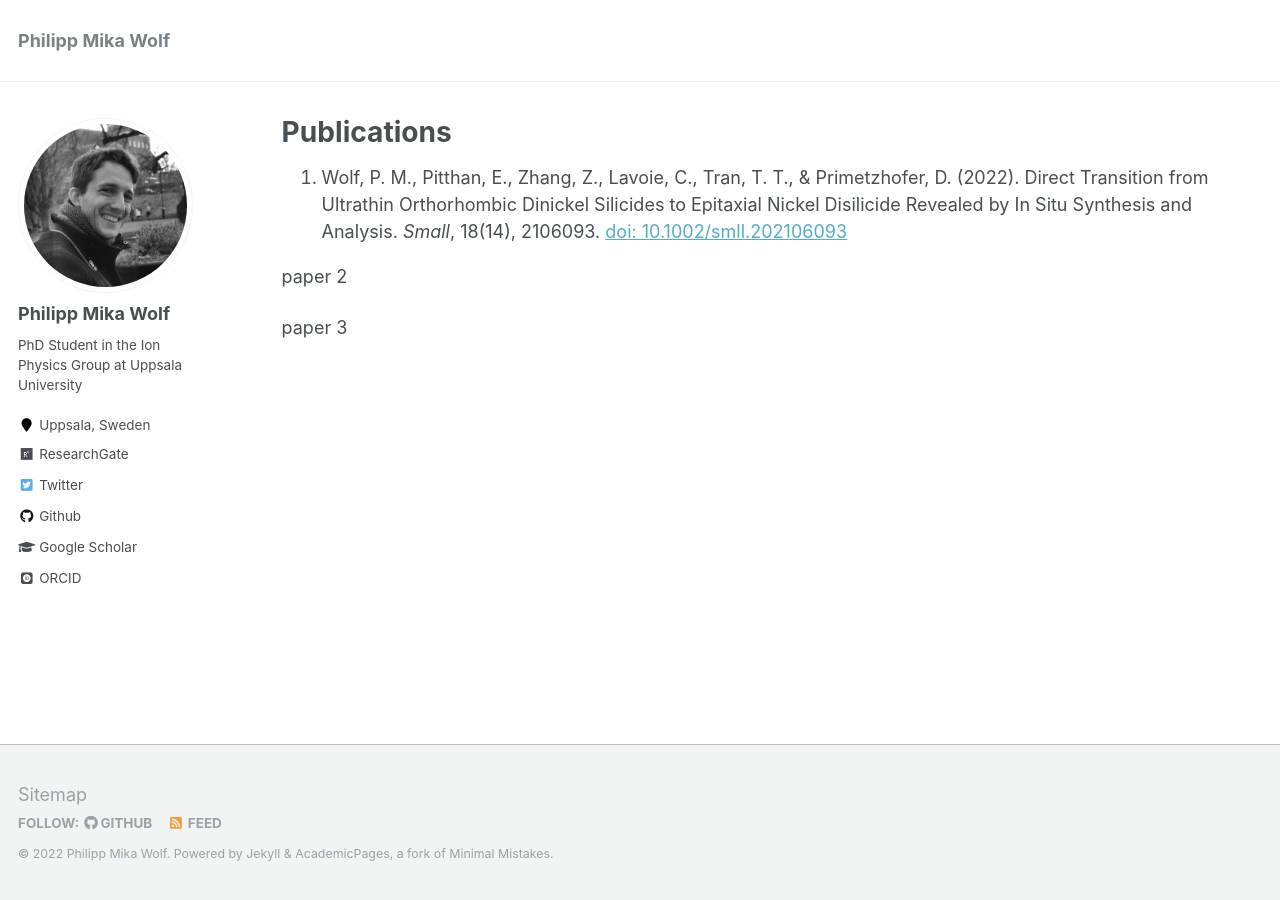
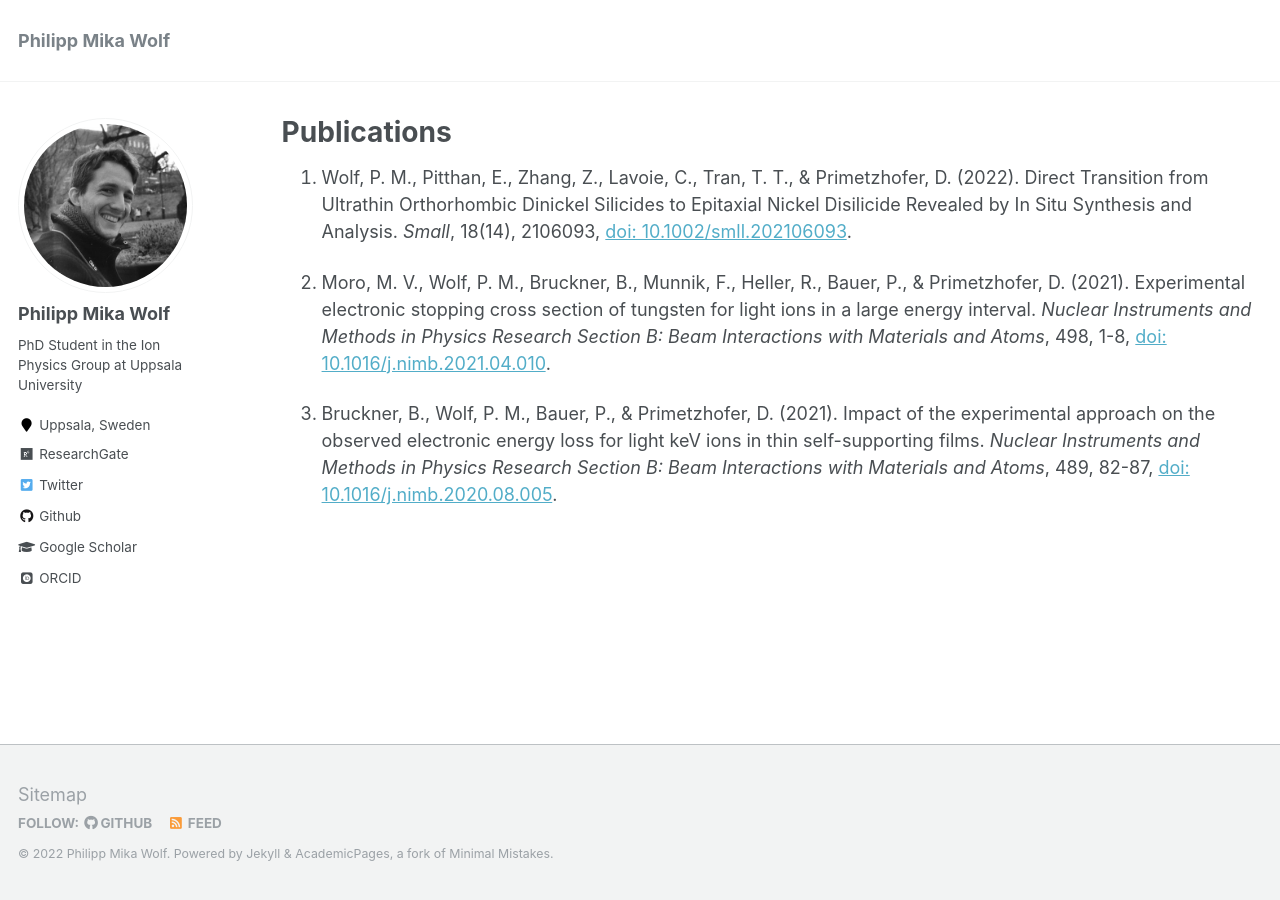
Before and after one commit to philipp-mika-wolf/philipp-mika-wolf.github.io, a Jekyll site: the page built from _pages/publications.md, in a window 1280 px wide. Built offline with Jekyll 4.4.1, drawn with Linux system fonts in a browser that asks for light colours; some web fonts are replaced.

Commit message:
Update publications.md
added all publications

```diff
--- a/_pages/publications.md
+++ b/_pages/publications.md
@@ -7,10 +7,8 @@ author_profile: true
 
 {% include base_path %}
 
-1. Wolf, P. M., Pitthan, E., Zhang, Z., Lavoie, C., Tran, T. T., & Primetzhofer, D. (2022). Direct Transition from Ultrathin Orthorhombic Dinickel Silicides to Epitaxial Nickel Disilicide Revealed by In Situ Synthesis and Analysis. _Small_, 18(14), 2106093.
-[doi: 10.1002/smll.202106093](https://doi.org/10.1002/smll.202106093)
+1. Wolf, P. M., Pitthan, E., Zhang, Z., Lavoie, C., Tran, T. T., & Primetzhofer, D. (2022). Direct Transition from Ultrathin Orthorhombic Dinickel Silicides to Epitaxial Nickel Disilicide Revealed by In Situ Synthesis and Analysis. *Small*, 18(14), 2106093, [doi: 10.1002/smll.202106093](https://doi.org/10.1002/smll.202106093).
 
+1. Moro, M. V., Wolf, P. M., Bruckner, B., Munnik, F., Heller, R., Bauer, P., & Primetzhofer, D. (2021). Experimental electronic stopping cross section of tungsten for light ions in a large energy interval. *Nuclear Instruments and Methods in Physics Research Section B: Beam Interactions with Materials and Atoms*, 498, 1-8, [doi: 10.1016/j.nimb.2021.04.010](https://doi.org/10.1016/j.nimb.2021.04.010).
 
-paper 2
-
-paper 3
+1. Bruckner, B., Wolf, P. M., Bauer, P., & Primetzhofer, D. (2021). Impact of the experimental approach on the observed electronic energy loss for light keV ions in thin self-supporting films. *Nuclear Instruments and Methods in Physics Research Section B: Beam Interactions with Materials and Atoms*, 489, 82-87, [doi: 10.1016/j.nimb.2020.08.005](https://doi.org/10.1016/j.nimb.2020.08.005).
```
